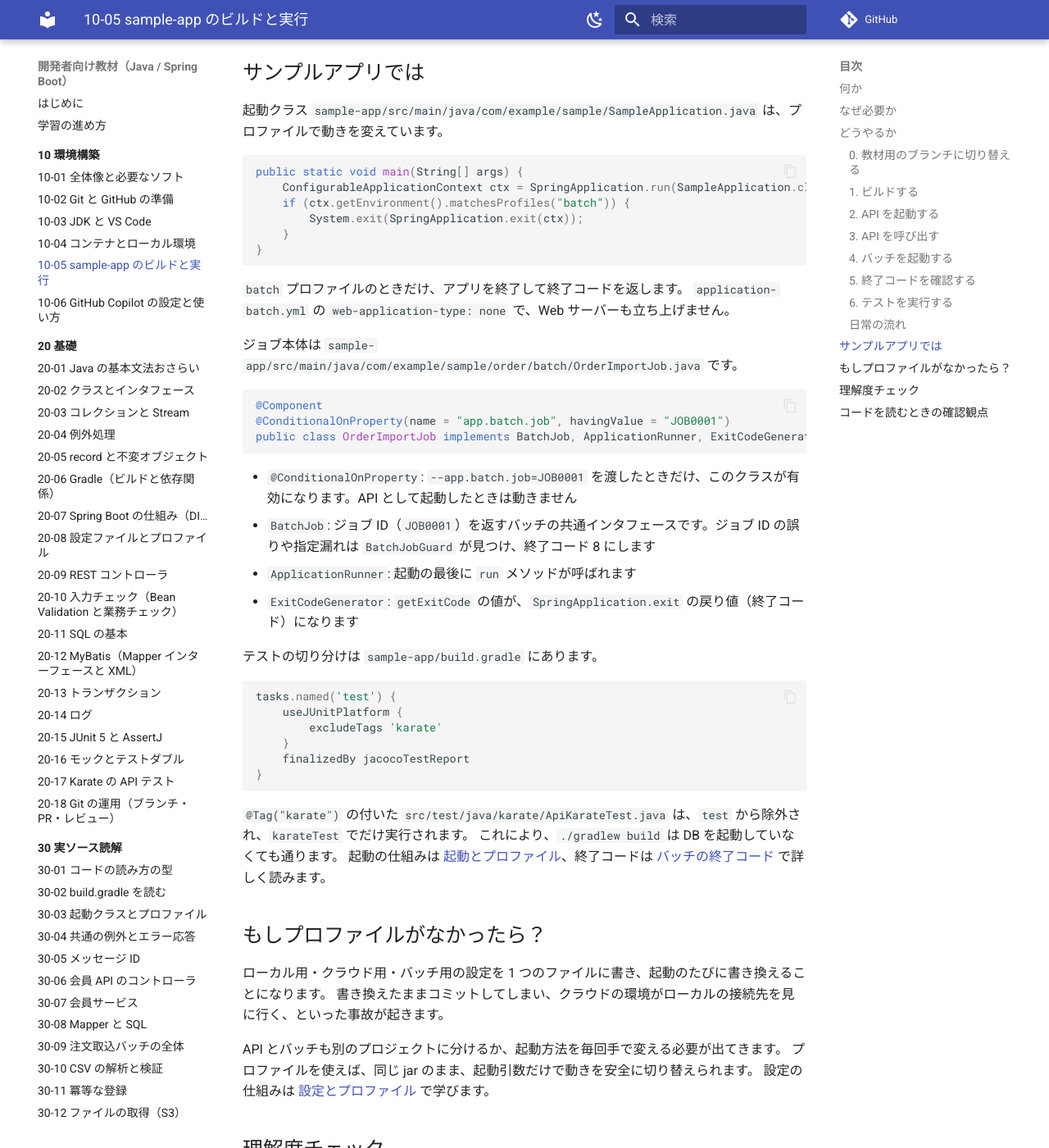
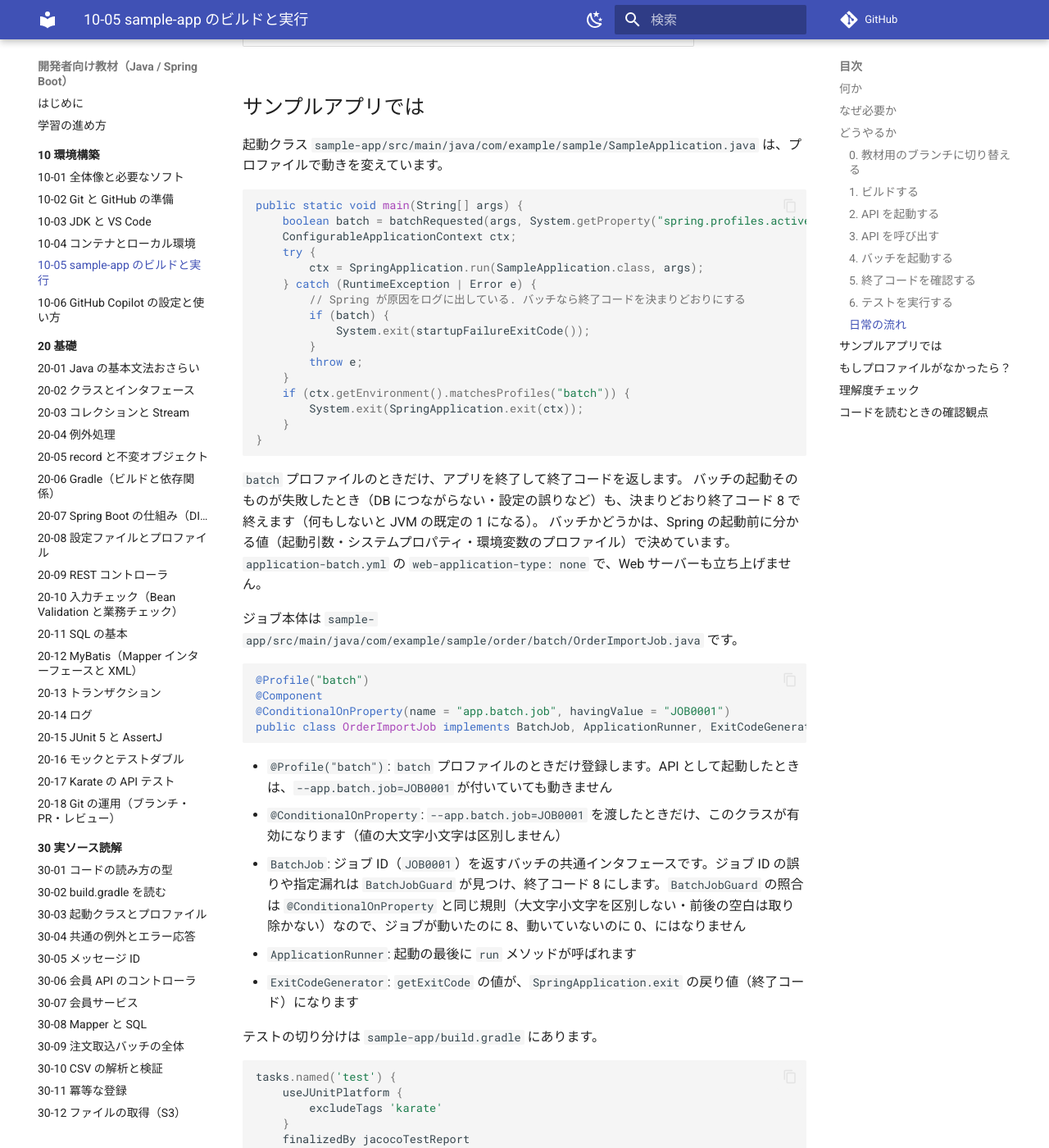
Before and after one commit to shoyo-maya-bot/learning-materials, an MkDocs documentation site: the page built from docs/10-setup/10-05-run-sample-app.md, in a window 1280 px wide and 1400 px high, scrolled down 5301 px. Shown: the whole window at 82% size. Built offline with MkDocs 1.6.1 and Material for MkDocs 9.7.7, drawn with Linux system fonts in a browser that asks for light colours; comment, search, counter and statistics services are not loaded; some of the changed text lies outside the part shown.

Commit message:
docs: dev-environment の最新 main（7c81560）に引用と説明を合わせ、固定を上げる
- 10-05: 起動クラスの main（起動失敗も終了コード 8）、OrderImportJob の @Profile("batch")、
  ジョブ ID の照合（@ConditionalOnProperty と同じく大文字小文字を区別しない）、409 の応答例（メールアドレスを入れない）
- 50-03: main では APPE0003 にメールアドレスを埋め込まないことを追記
- 70-01: locals に増えた skip_db_final_snapshot を引用と表に足し、削除保護と分けた理由を説明
- 70-04・70-07: simple/main.tf・prod/main.tf の行番号のずれを直し、EC2 がシークレットを読む権限を追記
- dev-environment-pin.json の main を 7c81560 に

Closes #13

Co-Authored-By: Claude Opus 5.5 <noreply@anthropic.com>
Claude-Session: https://claude.ai/code/session_01SFNckaKLp1LDvGSh8TJ1eo

````diff
--- a/dev-environment-pin.json
+++ b/dev-environment-pin.json
@@ -2,7 +2,7 @@
   "_comment": "教材が引用・照合する dev-environment のコミット（SHA で固定）. 引用元コメントの @main / @exercise-base は、ここの SHA に読み替える. dev-environment の更新に教材を合わせるときは、教材を直してからここの SHA を上げる（CONTRIBUTING.md の「引用元の固定」）",
   "repo_url": "https://github.com/shoyo-maya-bot/dev-environment.git",
   "refs": {
-    "main": "e65f06580ebeb7d05e3647cb840f0c60bdabf201",
+    "main": "7c8156086595f0b06235997d91eac6ac6d1a9d5a",
     "exercise-base": "038cd4200622d0032bdb13aa889ab912d7bfa2e2"
   }
 }
--- a/docs/10-setup/10-05-run-sample-app.md
+++ b/docs/10-setup/10-05-run-sample-app.md
@@ -115,8 +115,10 @@ curl -i -X POST http://localhost:8080/api/v1/members \
 同じコマンドをもう一度実行すると、メールアドレスが重複するため `409` とエラーの JSON が返ります。
 
 ```json
-{"messageId":"APPE0003","message":"このメールアドレスは既に登録されています（new@example.com）。","details":[]}
+{"messageId":"APPE0003","message":"このメールアドレスでは登録できません。","details":[]}
 ```
+
+応答には、送ったメールアドレスを入れていません（入力した値を応答に映さない）。
 
 !!! tip "PowerShell で curl を使うとき"
     Windows PowerShell 5.1 の `curl` は、別のコマンド（`Invoke-WebRequest`）の別名です。
@@ -201,7 +203,17 @@ echo $?        # PowerShell なら: $LASTEXITCODE
 <!-- src: sample-app/src/main/java/com/example/sample/SampleApplication.java @main -->
 ```java
 public static void main(String[] args) {
-    ConfigurableApplicationContext ctx = SpringApplication.run(SampleApplication.class, args);
+    boolean batch = batchRequested(args, System.getProperty("spring.profiles.active"), System.getenv("SPRING_PROFILES_ACTIVE"));
+    ConfigurableApplicationContext ctx;
+    try {
+        ctx = SpringApplication.run(SampleApplication.class, args);
+    } catch (RuntimeException | Error e) {
+        // Spring が原因をログに出している. バッチなら終了コードを決まりどおりにする
+        if (batch) {
+            System.exit(startupFailureExitCode());
+        }
+        throw e;
+    }
     if (ctx.getEnvironment().matchesProfiles("batch")) {
         System.exit(SpringApplication.exit(ctx));
     }
@@ -209,19 +221,23 @@ public static void main(String[] args) {
 ```
 
 `batch` プロファイルのときだけ、アプリを終了して終了コードを返します。
+バッチの起動そのものが失敗したとき（DB につながらない・設定の誤りなど）も、決まりどおり終了コード 8 で終えます（何もしないと JVM の既定の 1 になる）。
+バッチかどうかは、Spring の起動前に分かる値（起動引数・システムプロパティ・環境変数のプロファイル）で決めています。
 `application-batch.yml` の `web-application-type: none` で、Web サーバーも立ち上げません。
 
 ジョブ本体は `sample-app/src/main/java/com/example/sample/order/batch/OrderImportJob.java` です。
 
 <!-- src: sample-app/src/main/java/com/example/sample/order/batch/OrderImportJob.java @main -->
 ```java
+@Profile("batch")
 @Component
 @ConditionalOnProperty(name = "app.batch.job", havingValue = "JOB0001")
 public class OrderImportJob implements BatchJob, ApplicationRunner, ExitCodeGenerator {
 ```
 
-- `@ConditionalOnProperty`: `--app.batch.job=JOB0001` を渡したときだけ、このクラスが有効になります。API として起動したときは動きません
-- `BatchJob`: ジョブ ID（`JOB0001`）を返すバッチの共通インタフェースです。ジョブ ID の誤りや指定漏れは `BatchJobGuard` が見つけ、終了コード 8 にします
+- `@Profile("batch")`: `batch` プロファイルのときだけ登録します。API として起動したときは、`--app.batch.job=JOB0001` が付いていても動きません
+- `@ConditionalOnProperty`: `--app.batch.job=JOB0001` を渡したときだけ、このクラスが有効になります（値の大文字小文字は区別しません）
+- `BatchJob`: ジョブ ID（`JOB0001`）を返すバッチの共通インタフェースです。ジョブ ID の誤りや指定漏れは `BatchJobGuard` が見つけ、終了コード 8 にします。`BatchJobGuard` の照合は `@ConditionalOnProperty` と同じ規則（大文字小文字を区別しない・前後の空白は取り除かない）なので、ジョブが動いたのに 8、動いていないのに 0、にはなりません
 - `ApplicationRunner`: 起動の最後に `run` メソッドが呼ばれます
 - `ExitCodeGenerator`: `getExitCode` の値が、`SpringApplication.exit` の戻り値（終了コード）になります
 
````
Also changed, not shown: docs/50-api/50-03-status-error.md (+4 -0 lines), docs/70-cloud/70-01-requirements.md (+23 -16 lines), docs/70-cloud/70-04-aws-services.md (+6 -4 lines), docs/70-cloud/70-07-certification.md (+3 -3 lines).
